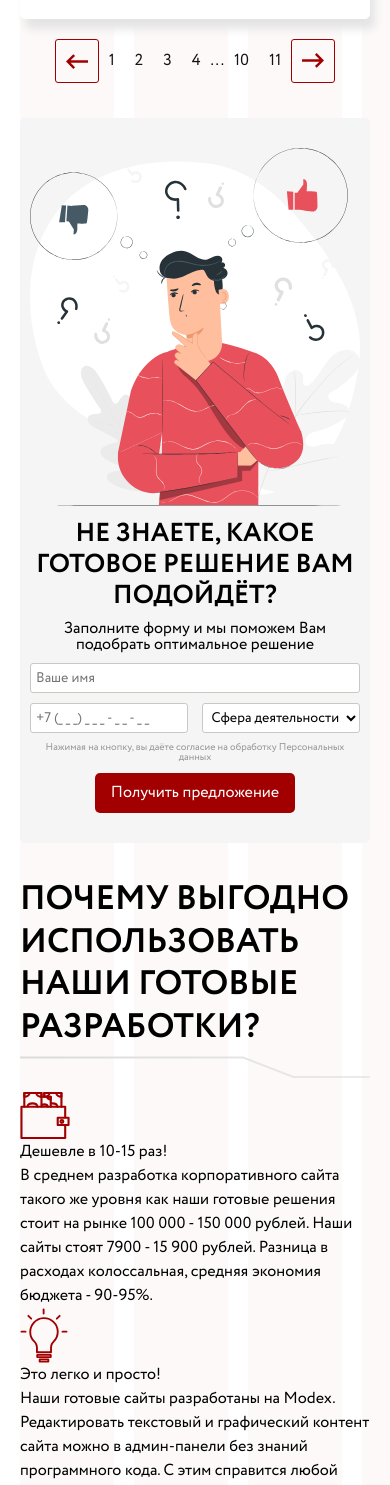
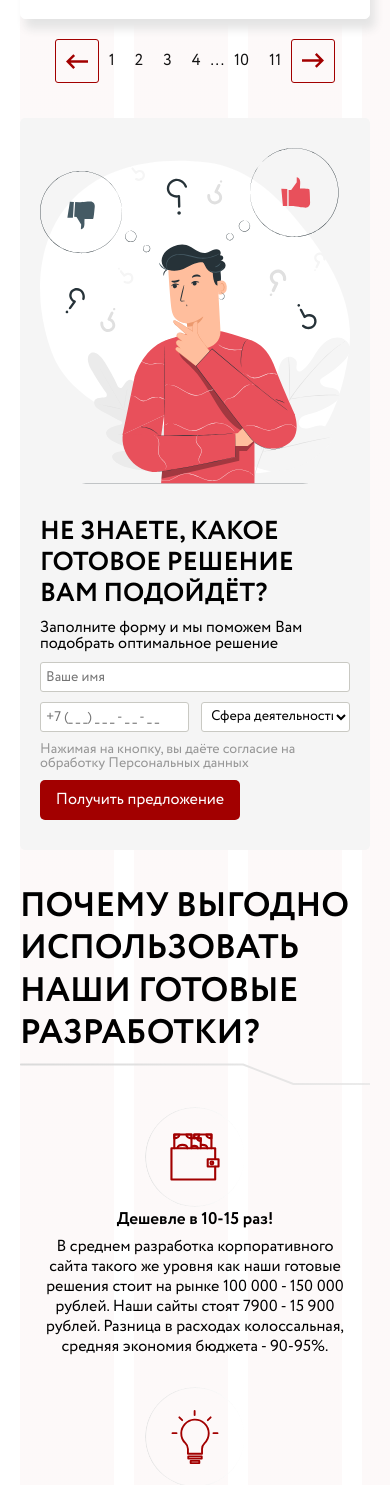
Before and after one commit to Artematrr/Ready-made-Solutions, a React (Vite) app: page / in a window 390 px wide. Shown: the part 7039-8524 px from the top of the page. Built offline with nearby package versions, Linux system fonts and the light colour scheme.

Commit message:
upd advantages section

```diff
--- a/src/styles.css
+++ b/src/styles.css
@@ -357,6 +357,7 @@ i.heart-empty {
   margin-bottom: 10px;
 }
 .sidebar-form-img {
+  max-width: 400px;
 }
 .sidebar-form-label {
   line-height: 1;
@@ -369,11 +370,11 @@ i.heart-empty {
   gap: 10px;
 }
 .sidebar-form-inputs .row {
-      /* gap: 10px; */
-      justify-content: space-between;
-      width: 100%;
-      display: flex;
-      flex-wrap: wrap;
+  /* gap: 10px; */
+  justify-content: space-between;
+  width: 100%;
+  display: flex;
+  flex-wrap: wrap;
 }
 
 .sidebar-form-inputs input,
@@ -406,23 +407,36 @@ i.heart-empty {
   width: 100%;
   display: flex;
   flex-direction: row;
-  gap: 10px;
-  justify-content: space-between;
+  padding-inline: 20px;
+  column-gap: 10px;
+  row-gap: 30px;
+  justify-content: space-around;
+  text-align: left;
 }
 .main .sidebar-form-container .col-one {
-  width: 50%;
+  width: 60%;
+  max-width: 600px;
 }
 .main .sidebar-form-container .col-two {
   display: flex;
-  width: 40%;
+  width: 35%;
+  max-width: 450px;
+
   justify-content: center;
   align-items: center;
+}
+.main .sidebar-form-inputs {
+  align-items: flex-start;
+}
+.main .sidebar-form-label-button {
+  font-size: 14px;
 }
 @media screen and (max-width: 480px) {
   .main .sidebar-form-container {
     flex-direction: column-reverse;
   }
-  .main .sidebar-form-container .col-one, .main .sidebar-form-container .col-two {
+  .main .sidebar-form-container .col-one,
+  .main .sidebar-form-container .col-two {
     width: 100%;
   }
 }
@@ -804,9 +818,10 @@ i.heart-empty {
   display: flex;
   flex-direction: row;
   flex-wrap: wrap;
-  column-gap: 13px;
+  column-gap: 30px;
   row-gap: 30px;
-  justify-content: space-around;
+  justify-content: space-between;
+
   /* display: grid; */
   /* grid-template-columns: 1fr 1fr 1fr; */
 }
@@ -819,8 +834,9 @@ i.heart-empty {
   background: var(--color-white);
   border-radius: 5px;
   overflow: hidden;
-  width: 440px;
+  width: 420px;
   justify-content: space-between;
+  flex-grow: 1;
 }
 .product-card:hover {
   border: 1px solid var(--color-red);
@@ -831,6 +847,9 @@ i.heart-empty {
   margin-top: 5px;
   height: 320px;
   overflow-y: auto;
+}
+.card-image img {
+  margin-inline: auto;
 }
 .card-image:hover {
   /* width: 100%; */
@@ -974,8 +993,10 @@ i.heart-empty {
   text-decoration: underline;
   border: 1px solid var(--color-red);
 }
+
 .banner {
   padding-block: 20px;
+  width: 100%;
 }
 
 .product-pagination-container {
@@ -1016,19 +1037,74 @@ i.heart-empty {
 .product-pagination .pagination-arrow-forward:hover {
   background: var(--color-white);
 }
-/* .product-pagination .pagination-arrow-back,
-.product-pagination .pagination-arrow-forward {
-padding-inline: 0px;
+
+.avantages-wrapper {
+  row-gap: 10px;
+  column-gap: 10px;
+  display: grid;
+  grid-template-columns: 1fr 1fr;
 }
-.product-pagination .pagination-arrow-back::before,
-.product-pagination .pagination-arrow-forward::before {
-  content: url('/public/img/icons/arrow-back.svg');
-  width: 24px;
-  height: 24px;
+.avantages-item {
+  display: flex;
+  flex-direction: row;
+  flex-wrap: nowrap;
+  align-items: center;
+  padding: 10px 20px;
+  column-gap: 10px;
 }
-.product-pagination .pagination-arrow-forward::before {
-  content: url('/public/img/icons/arrow-forward.svg');
-} */
+.avantages-item-img {
+  display: flex;
+  justify-content: center;
+  min-width: 100px;
+  min-height: 100px;
+  overflow: hidden;
+  padding: 10px;
+  border-radius: 50%;
+  position: relative;
+}
+.avantages-item-img::before {
+  content: '';
+  position: absolute;
+  inset: 0;
+  border-radius: 50%;
+  padding: 1px;
+  background: linear-gradient(
+    90deg,
+    var(--color-gray-light),
+    var(--color-white)
+  );
+  -webkit-mask: linear-gradient(#fff 0 0) content-box, linear-gradient(#fff 0 0);
+  mask: linear-gradient(#fff 0 0) content-box, linear-gradient(#fff 0 0);
+  -webkit-mask-composite: xor;
+  mask-composite: exclude;
+}
+.avantages-item-decsription {
+  display: flex;
+  flex-direction: column;
+  flex-wrap: nowrap;
+  /* align-items: flex-start; */
+  row-gap: 5px;
+}
+.avantages-item-title {
+  font-size: 17px;
+  font-weight: 700;
+  font-family: 'Circe Bold', 'Circe', Inter, system-ui, Arial, sans-serif;
+  line-height: 25px;
+}
+.avantages-item-text {
+  line-height: 20px;
+}
+@media screen and (max-width: 768px) {
+  .avantages-wrapper {
+    grid-template-columns: 1fr;
+  }
+}
+@media screen and (max-width: 480px) {
+  .avantages-item {
+    flex-direction: column;
+    text-align: center;
+  }
+}
 /* Productpage */
 
 /* Preset */
```
